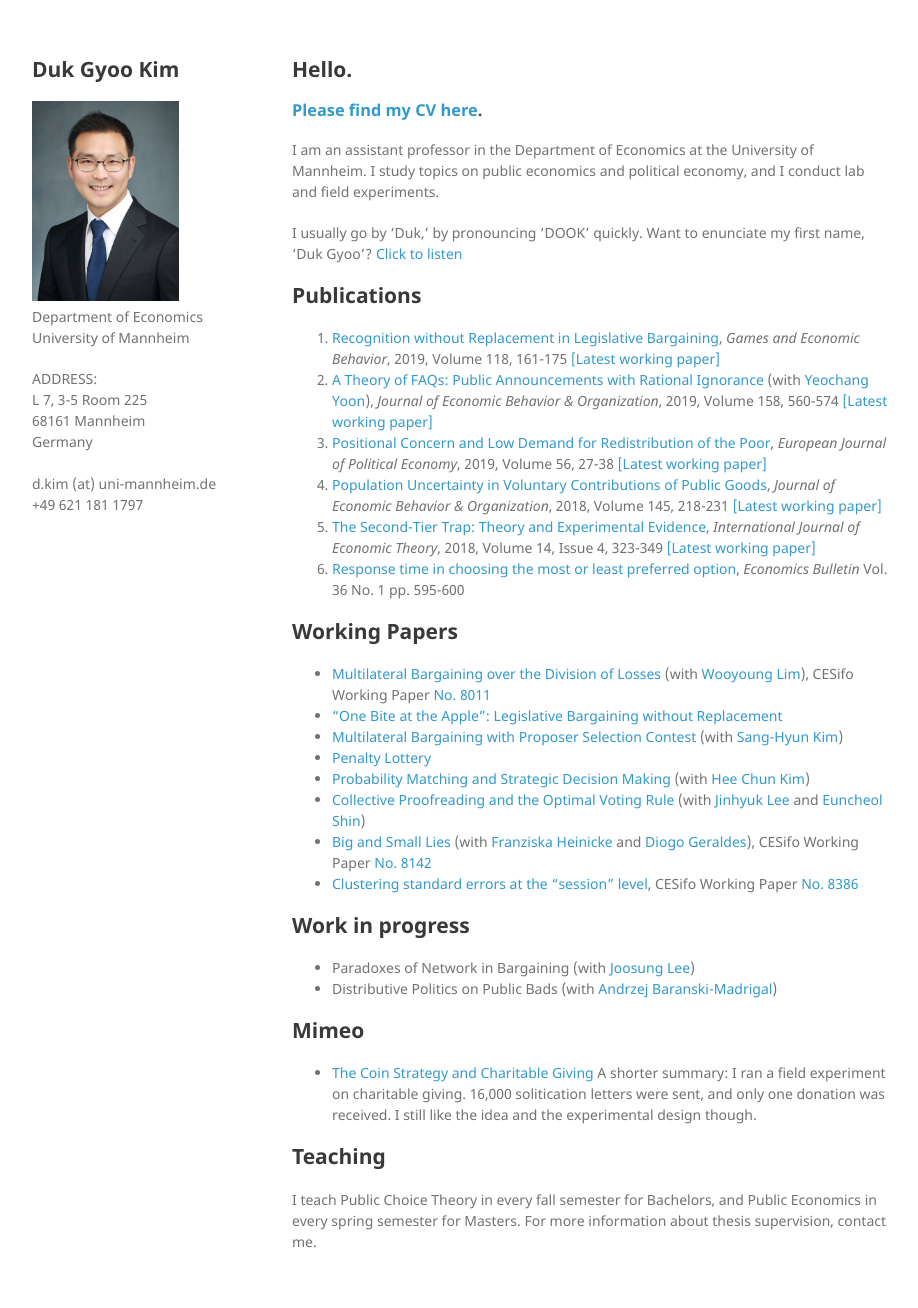
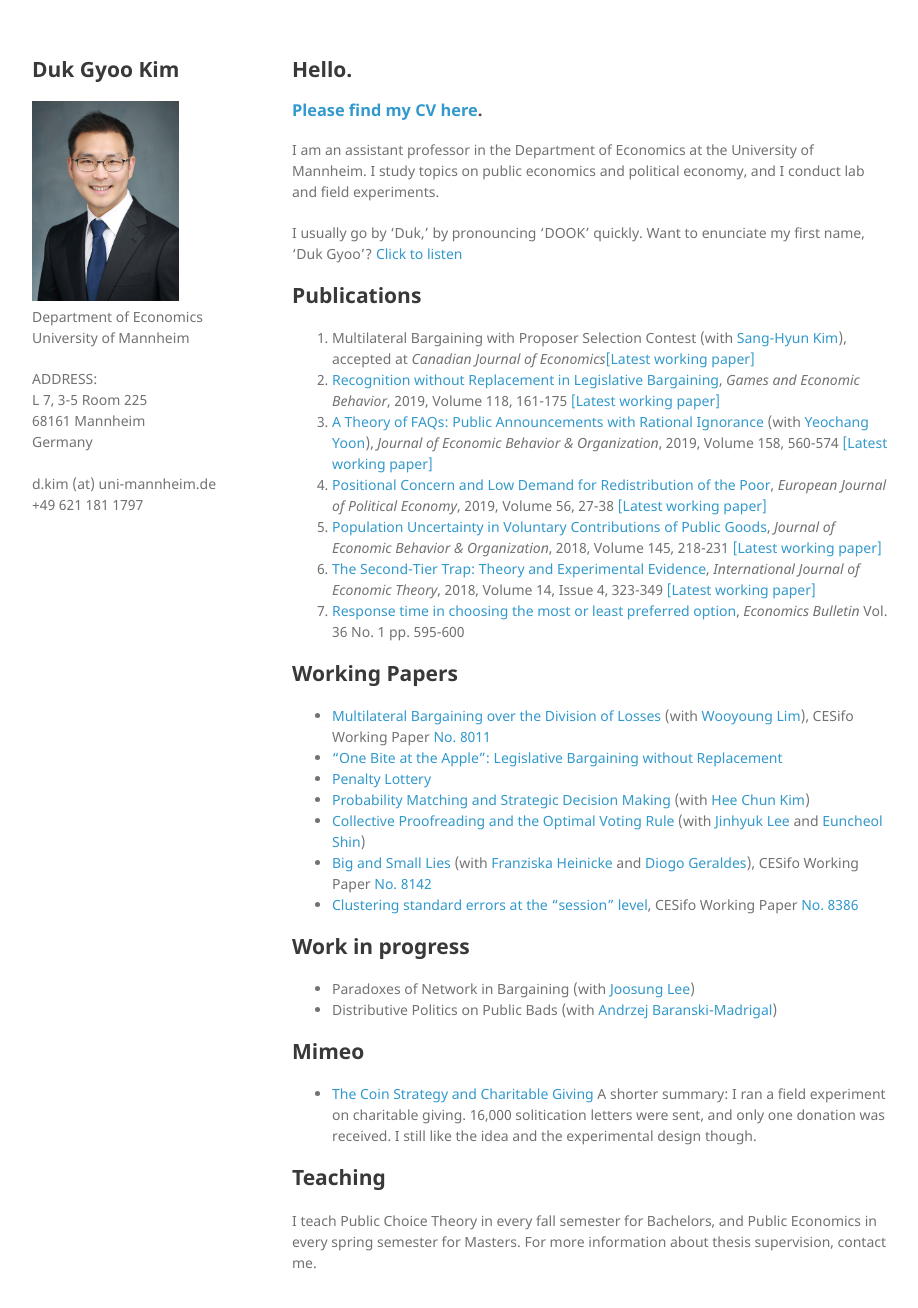
Before and after one commit to kimdukgyoo/kimdukgyoo.github.io, a Jekyll site: the page built from index.md, in a window 1280 px wide and 1343 px high. Shown: the top 1308 px of the window, without its empty margins (178-1096 px from the left). Built offline with Jekyll 4.4.1, drawn with Linux system fonts in a browser that asks for light colours; our own code applies the rules of GitHub Pages for plain Markdown files.

Commit message:
Update index.md

```diff
--- a/index.md
+++ b/index.md
@@ -8,6 +8,7 @@ I am an assistant professor in the Department of Economics at the University of
 I usually go by 'Duk,' by pronouncing 'DOOK' quickly. Want to enunciate my first name, 'Duk Gyoo'?  <a href="/howtopronouncemyname.mp3" target="_blank">Click to listen</a>
 
 ## Publications
+1. Multilateral Bargaining with Proposer Selection Contest (with <a href="https://sites.google.com/site/sanghyunkim46/research" target="_blank">Sang-Hyun Kim</a>), accepted at _Canadian Journal of Economics_<a href="https://kimdukgyoo.github.io/PDFfiles/MBContest.pdf" target="_blank">[Latest working paper]</a>
 1. <a href="https://doi.org/10.1016/j.geb.2019.09.007" target="_blank">Recognition without Replacement in Legislative Bargaining</a>, _Games and Economic Behavior_, 2019, Volume 118, 161-175 <a href="https://kimdukgyoo.github.io/PDFfiles/RecognitionWithoutReplacement.pdf" target="_blank">[Latest working paper]</a>
 2. <a href="https://doi.org/10.1016/j.jebo.2018.12.026" target="_blank">A Theory of FAQs: Public Announcements with Rational Ignorance</a> (with <a href="https://sites.google.com/site/yyeochang/" target="_blank">Yeochang Yoon</a>), _Journal of Economic Behavior & Organization_, 2019, Volume 158, 560-574 <a href="https://kimdukgyoo.github.io/PDFfiles/theoryFAQs.pdf" target="_blank">[Latest working paper]</a>
 2. <a href="https://doi.org/10.1016/j.ejpoleco.2018.06.004" target="_blank"> Positional Concern and Low Demand for Redistribution of the Poor</a>, _European Journal of Political Economy_, 2019, Volume 56, 27-38 <a href="https://kimdukgyoo.github.io/PDFfiles/ECP.pdf" target="_blank">[Latest working paper]</a>
```
Also changed, not shown: other parts of index.md (+0 -1 lines).
